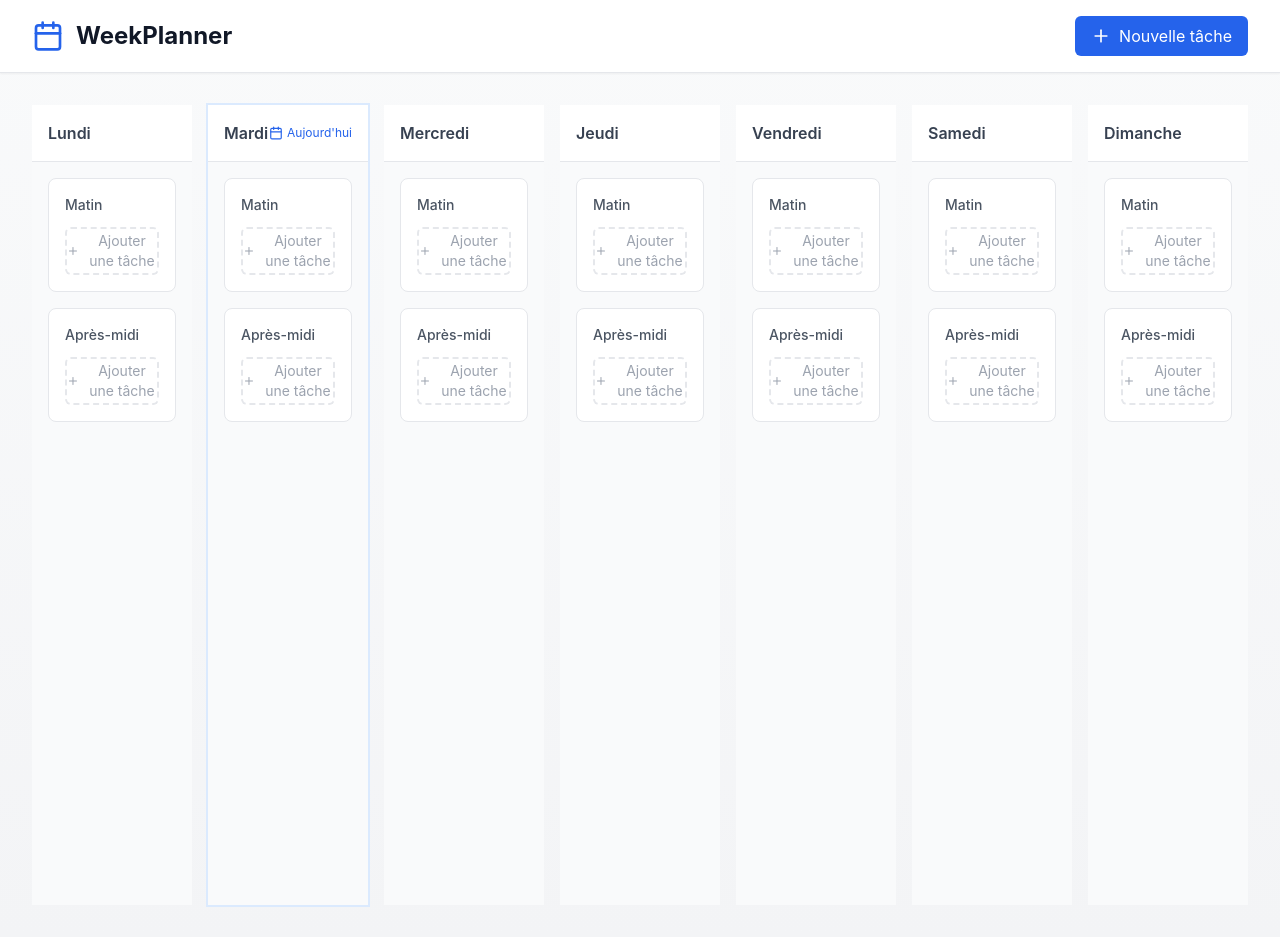
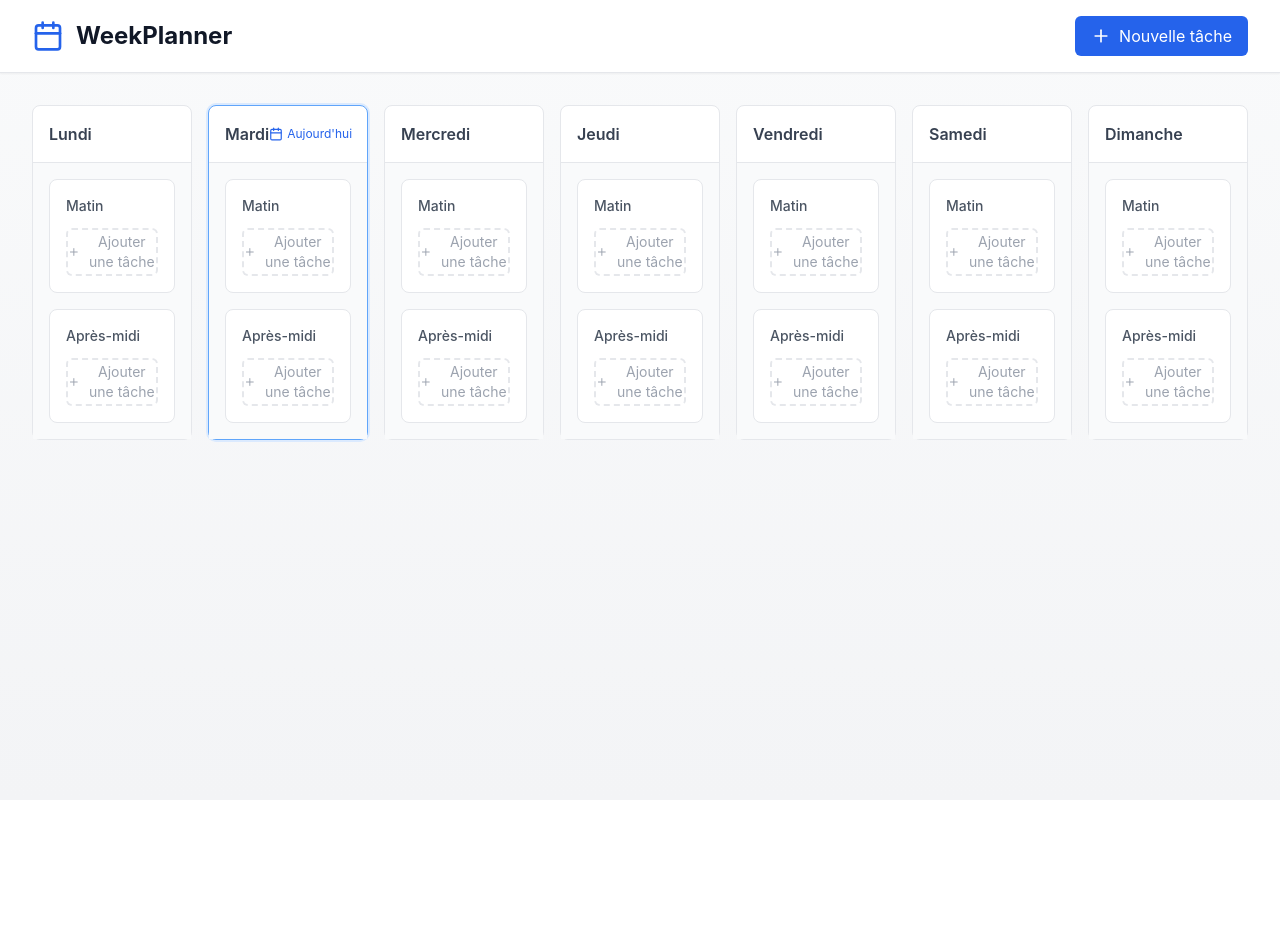
Before and after one commit to ThibaultG94/week-planner-react, a React (Vite) app: page / in a window 1280 px wide. After the commit the page ends 800 px from the top, so only its background shows below. Built offline with nearby package versions, Linux system fonts and the light colour scheme.

Commit message:
Suppression du composant DayCard et mise à jour des composants DayColumn et WeekView pour intégrer la gestion des positions des tâches lors du réordonnancement et du déplacement, ainsi que l'ajout de la gestion des tâches supprimées et modifiées.

```diff
--- a/src/components/DayCard.jsx
+++ /dev/null
@@ -1,42 +0,0 @@
-import Task from './Task';
-import { CalendarCheck } from 'lucide-react';
-
-const DayCard = ({ day, tasks, onDeleteTask, onEditTask }) => {
-  const isToday = new Date().toLocaleDateString('fr-FR', { weekday: 'long' }).charAt(0).toUpperCase() +
-                  new Date().toLocaleDateString('fr-FR', { weekday: 'long' }).slice(1) === day;
-
-  return (
-    <div className={`bg-white rounded-lg shadow-sm border ${
-      isToday ? 'border-blue-400 ring-2 ring-blue-100' : 'border-gray-200'
-    } p-4 transition-all duration-200 hover:shadow-md`}>
-      <div className="flex items-center justify-between mb-4 pb-2 border-b">
-        <h2 className="font-semibold text-gray-700">{day}</h2>
-        {isToday && (
-          <span className="flex items-center text-xs text-blue-600">
-            <CalendarCheck size={14} className="mr-1" />
-            Aujourd'hui
-          </span>
-        )}
-      </div>
-      <div className="space-y-3">
-        {tasks.length === 0 ? (
-          <div className="text-sm text-gray-400 text-center py-8 bg-gray-50 rounded-md">
-            <p>Aucune tâche</p>
-            <p className="text-xs mt-1">Cliquez sur + pour en ajouter</p>
-          </div>
-        ) : (
-          tasks.map(task => (
-            <Task
-              key={task.id}
-              task={task}
-              onDelete={onDeleteTask}
-              onEdit={onEditTask}
-            />
-          ))
-        )}
-      </div>
-    </div>
-  );
-};
-
-export default DayCard;
--- a/src/components/DayColumn.jsx
+++ b/src/components/DayColumn.jsx
@@ -2,7 +2,16 @@ import { useMemo } from 'react';
 import TimeBlock from './common/TimeBlock';
 import { Calendar } from 'lucide-react';
 
-const DayColumn = ({ day, tasks, onAddTask, onTaskDrop, onTaskComplete, onTasksReorder }) => {
+const DayColumn = ({
+  day,
+  tasks,
+  onAddTask,
+  onTaskDrop,
+  onTaskComplete,
+  onTasksReorder,
+  onDeleteTask,
+  onEditTask
+}) => {
   const isToday = useMemo(() => {
     const today = new Date().toLocaleDateString('fr-FR', { weekday: 'long' })
       .charAt(0).toUpperCase() +
@@ -12,21 +21,32 @@ const DayColumn = ({ day, tasks, onAddTask, onTaskDrop, onTaskComplete, onTasksR
 
   const { morningTasks, afternoonTasks } = useMemo(() => {
     return {
-      morningTasks: tasks.filter(task => task.period === 'morning'),
+      morningTasks: tasks.filter(task => task.period === 'morning')
+        .sort((a, b) => (a.position || 0) - (b.position || 0)),
       afternoonTasks: tasks.filter(task => task.period === 'afternoon')
+        .sort((a, b) => (a.position || 0) - (b.position || 0))
     };
   }, [tasks]);
 
   const handleReorder = (period, reorderedTasks) => {
+    // Mise à jour des positions lors du réordonnancement
+    const updatedTasks = reorderedTasks.map((task, index) => ({
+      ...task,
+      position: index
+    }));
+
     const otherTasks = tasks.filter(task => task.period !== period);
-    onTasksReorder([...otherTasks, ...reorderedTasks]);
+    onTasksReorder([...otherTasks, ...updatedTasks]);
   };
 
   return (
-    <div className={`flex flex-col h-full ${
-      isToday ? 'ring-2 ring-blue-100' : ''
-    }`}>
-      <div className="flex items-center justify-between p-4 bg-white border-b">
+    <div
+      className={`flex flex-col h-full rounded-lg border ${
+        isToday ? 'border-blue-400 ring-2 ring-blue-100' : 'border-gray-200'
+      } bg-white transition-shadow hover:shadow-md`}
+    >
+      {/* En-tête de la colonne */}
+      <div className="flex items-center justify-between p-4 border-b">
         <h2 className="font-semibold text-gray-700">{day}</h2>
         {isToday && (
           <span className="flex items-center text-xs text-blue-600">
@@ -36,6 +56,7 @@ const DayColumn = ({ day, tasks, onAddTask, onTaskDrop, onTaskComplete, onTasksR
         )}
       </div>
 
+      {/* Contenu de la colonne */}
       <div className="flex-1 space-y-4 p-4 bg-gray-50">
         <TimeBlock
           period="Matin"
@@ -44,6 +65,9 @@ const DayColumn = ({ day, tasks, onAddTask, onTaskDrop, onTaskComplete, onTasksR
           onDrop={(e) => onTaskDrop(e, day, 'morning')}
           onTaskComplete={onTaskComplete}
           onReorder={(tasks) => handleReorder('morning', tasks)}
+          onDeleteTask={onDeleteTask}
+          onEditTask={onEditTask}
+          maxTasks={4}
         />
 
         <TimeBlock
@@ -53,6 +77,9 @@ const DayColumn = ({ day, tasks, onAddTask, onTaskDrop, onTaskComplete, onTasksR
           onDrop={(e) => onTaskDrop(e, day, 'afternoon')}
           onTaskComplete={onTaskComplete}
           onReorder={(tasks) => handleReorder('afternoon', tasks)}
+          onDeleteTask={onDeleteTask}
+          onEditTask={onEditTask}
+          maxTasks={4}
         />
       </div>
     </div>
--- a/src/components/WeekView.jsx
+++ b/src/components/WeekView.jsx
@@ -2,7 +2,13 @@ import React, { useState } from 'react';
 import DayColumn from './DayColumn';
 import { DAYS_OF_WEEK } from '../utils/constants';
 
-const WeekView = ({ tasks, onTaskUpdate, onDeleteTask, onEditTask }) => {
+const WeekView = ({
+  tasks,
+  onTaskUpdate,
+  onDeleteTask,
+  onEditTask,
+  onTaskComplete
+}) => {
   const [draggedTaskId, setDraggedTaskId] = useState(null);
 
   const handleTaskDrop = (e, targetDay, period) => {
@@ -12,7 +18,15 @@ const WeekView = ({ tasks, onTaskUpdate, onDeleteTask, onEditTask }) => {
 
     const updatedTasks = tasks.map(task => {
       if (task.id === parseInt(taskId)) {
-        return { ...task, day: targetDay, period };
+        // Calcul de la nouvelle position en fin de liste
+        const targetTasks = tasks.filter(t => t.day === targetDay && t.period === period);
+        const newPosition = targetTasks.length;
+        return {
+          ...task,
+          day: targetDay,
+          period: period,
+          position: newPosition
+        };
       }
       return task;
     });
@@ -21,22 +35,31 @@ const WeekView = ({ tasks, onTaskUpdate, onDeleteTask, onEditTask }) => {
     setDraggedTaskId(null);
   };
 
+  const handleTasksReorder = (updatedTasks) => {
+    // Mise à jour des positions pour tout le groupe de tâches
+    const tasksWithPositions = updatedTasks.map((task, index) => ({
+      ...task,
+      position: index
+    }));
+    onTaskUpdate(tasksWithPositions);
+  };
+
   return (
-    <div className="grid grid-cols-1 md:grid-cols-7 gap-4 min-h-screen">
+    <div className="grid grid-cols-1 md:grid-cols-7 gap-4">
       {DAYS_OF_WEEK.map((day) => (
         <DayColumn
           key={day}
           day={day}
           tasks={tasks.filter(task => task.day === day)}
           onTaskDrop={handleTaskDrop}
-          onDragStart={(task) => setDraggedTaskId(task.id)}
-          onDragEnd={() => setDraggedTaskId(null)}
+          onTasksReorder={handleTasksReorder}
           onDeleteTask={onDeleteTask}
           onEditTask={onEditTask}
+          onTaskComplete={onTaskComplete}
         />
       ))}
     </div>
   );
 };
 
-export default WeekView;
+export default React.memo(WeekView);
```
